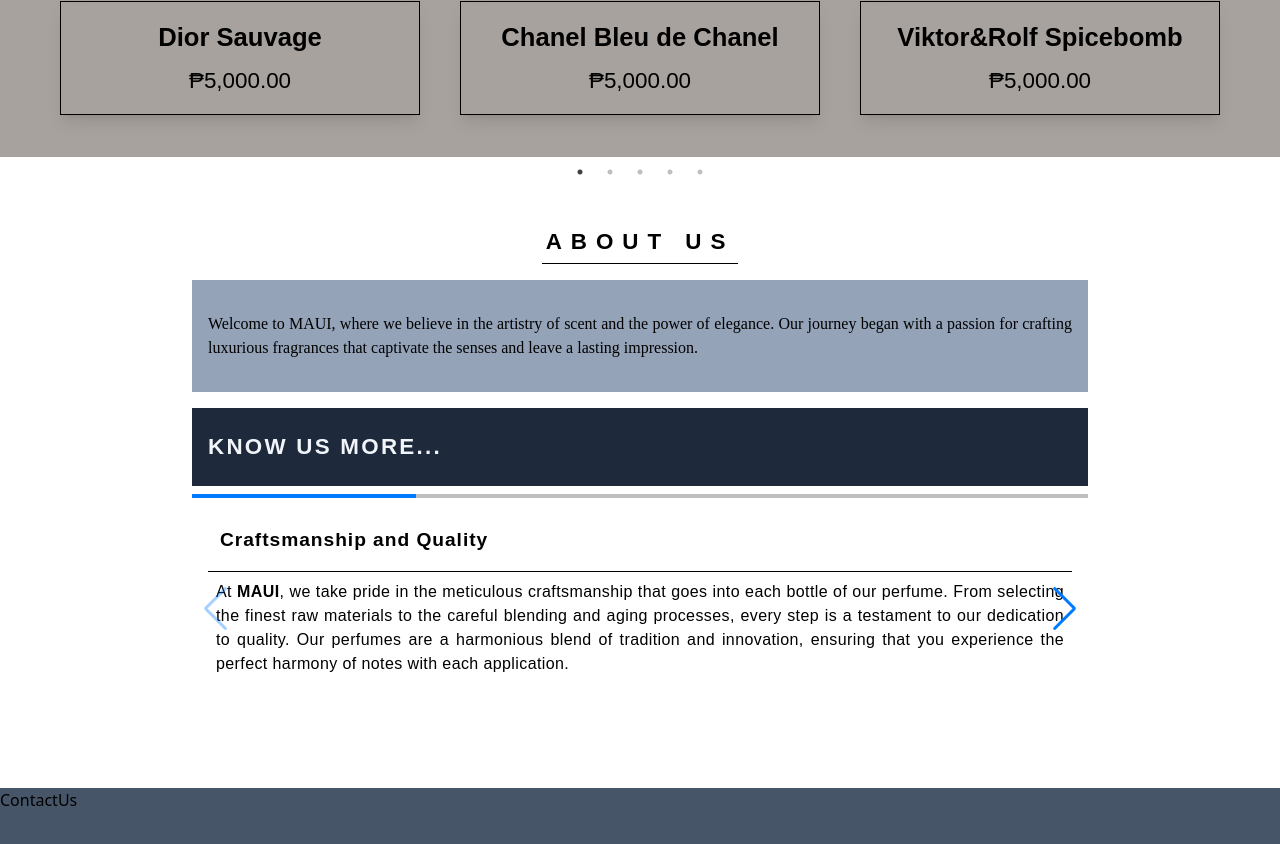
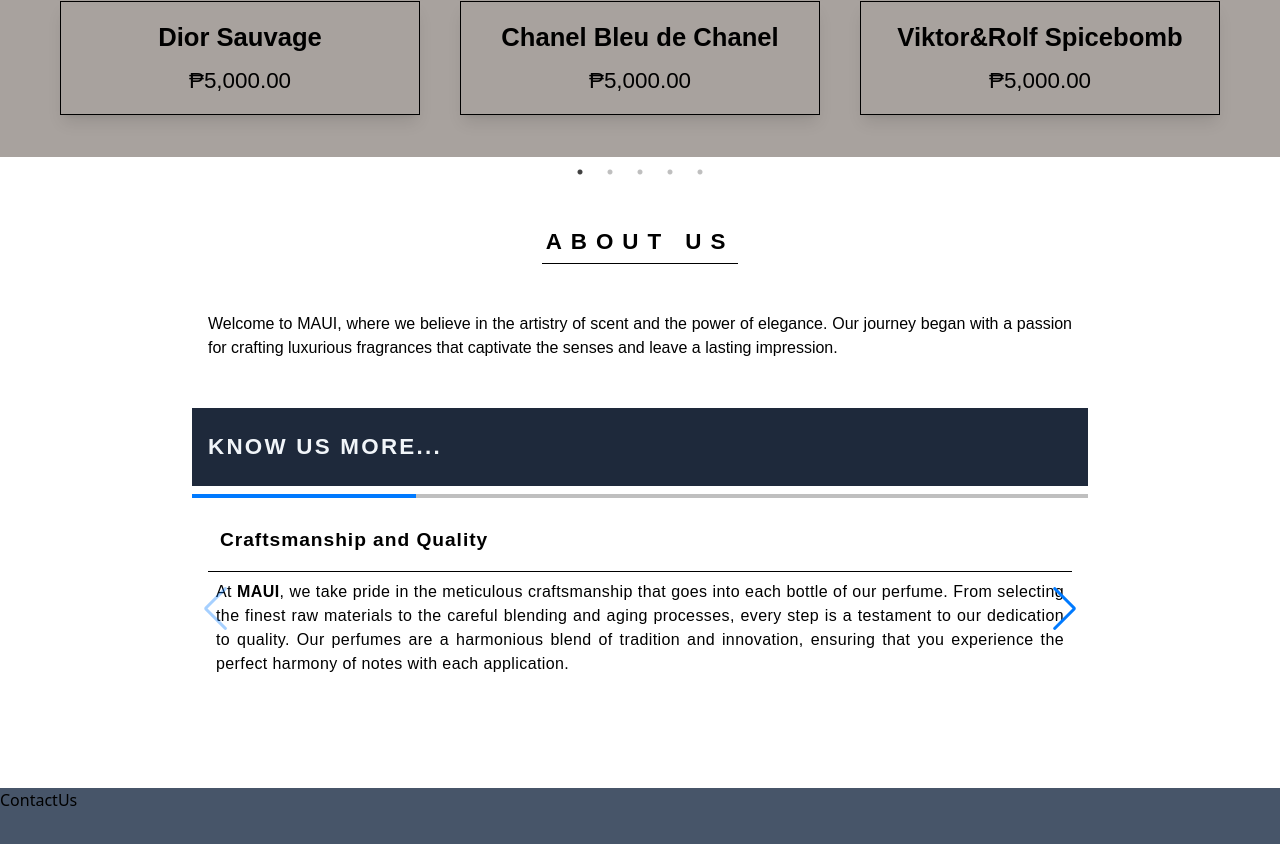
Before and after one commit to Android99999/PerfumeWebsite, a React (Create React App) app: page / in a window 1280 px wide. Shown: the part 1443-2287 px from the top of the page. Built offline with nearby package versions, Linux system fonts and the light colour scheme.

Commit message:
Commit changes in bg in 1st children of about us

```diff
--- a/src/Components/AboutUs.jsx
+++ b/src/Components/AboutUs.jsx
@@ -20,7 +20,7 @@
 
                       <h1 className='font-Poppins tracking-[0.4em] font-extrabold text-[1.4em] p-1 border-b-[1px] border-black'>ABOUT US</h1>
 
-                      <div className=' w-full h-fit p-4 font-PlayFair bg-slate-400 '>
+                      <div className=' w-full h-fit p-4 font-Comme '>
                             <p className='text-justify py-[1em]'>Welcome to MAUI, where we believe in the artistry of scent and the power of elegance.
                                Our journey began with a passion for crafting luxurious fragrances that captivate the senses
                                 and leave a lasting impression.
```
